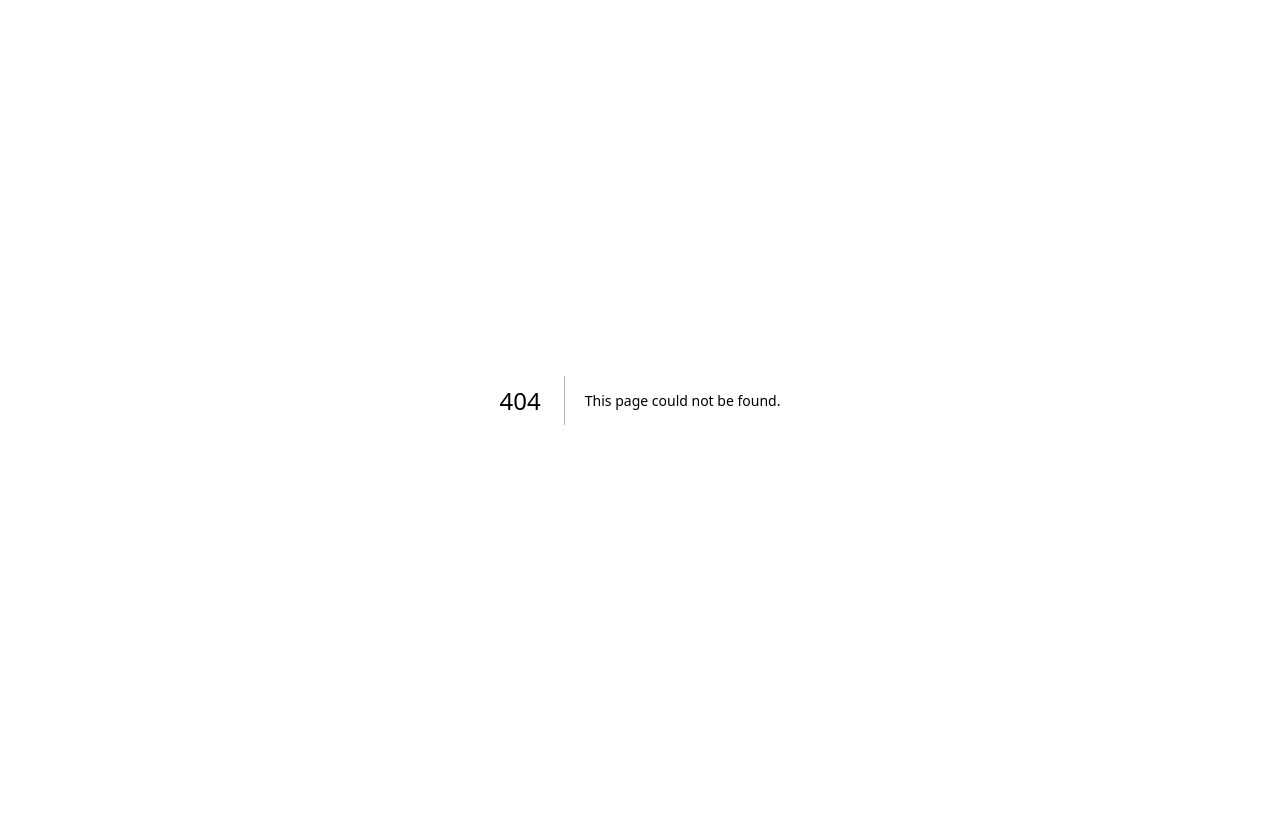
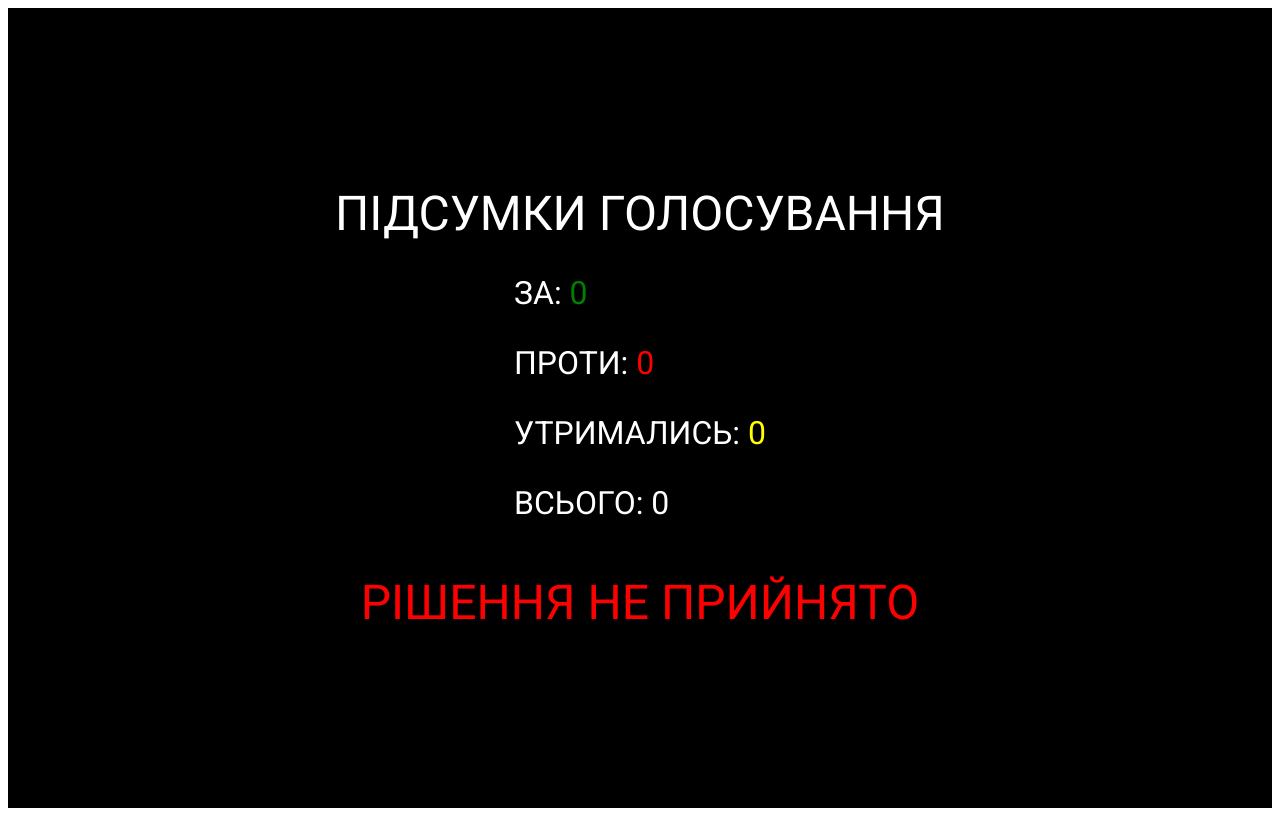
Before and after one commit to nagornyi/easy-voting-app, a Next.js app: page /result in a window 1280 px wide. Before the commit this address had no page. Built offline with nearby package versions, Linux system fonts and the light colour scheme; no server answers; the database is empty.

Commit message:
Screen with voting results

```diff
--- /dev/null
+++ b/pages/result.js
@@ -0,0 +1,65 @@
+import { useEffect, useState } from 'react';
+
+export default function Result() {
+  const [isVotingActive, setIsVotingActive] = useState(true);
+  const [results, setResults] = useState(null);
+  const [timeRemaining, setTimeRemaining] = useState(null);
+
+  // Poll voting status every second
+  useEffect(() => {
+    const pollVotingStatus = setInterval(async () => {
+      try {
+        const res = await fetch('/api/votingstatus');
+        const data = await res.json();
+        setIsVotingActive(data.is_active === 1);
+        setTimeRemaining(data.time_remaining);
+
+        if (!data.is_active) {
+          // Fetch result only once when voting is inactive
+          const resultRes = await fetch('/api/getresult');
+          const resultData = await resultRes.json();
+          setResults(resultData);
+        }
+      } catch (error) {
+        console.error('Error fetching voting status or result:', error);
+      }
+    }, 1000);
+
+    return () => clearInterval(pollVotingStatus);
+  }, []);
+
+  if (isVotingActive && timeRemaining > 0) {
+    return (
+      <div className="result-screen">
+        <div className="resultheader">
+          ТРИВАЄ ГОЛОСУВАННЯ
+        </div>
+      </div>
+    );
+  }
+
+  if (results) {
+    const { yes, no, abstain } = results;
+    const total = yes + no + abstain;
+    const decision = yes > total / 2 ? 'РІШЕННЯ ПРИЙНЯТО' : 'РІШЕННЯ НЕ ПРИЙНЯТО';
+
+    return (
+      <div className="result-screen">
+        <div className="resultheader">
+          ПІДСУМКИ ГОЛОСУВАННЯ
+        </div>
+        <div className="summary">
+          <p>ЗА: <span className='yesvotes'>{yes}</span></p>
+          <p>ПРОТИ: <span className='novotes'>{no}</span></p>
+          <p>УТРИМАЛИСЬ: <span className='abstainvotes'>{abstain}</span></p>
+          <p>ВСЬОГО: {total}</p>
+        </div>
+        <div className={`decision ${decision === 'РІШЕННЯ ПРИЙНЯТО' ? 'accepted' : 'rejected'}`}>
+          {decision}
+        </div>
+      </div>
+    );
+  }
+
+  return null; // Return nothing if no data yet
+}
--- a/styles/globals.css
+++ b/styles/globals.css
@@ -54,3 +54,39 @@
     width: 100%;
   }
 }
+
+.result-screen {
+  display: flex;
+  flex-direction: column;
+  justify-content: center;
+  align-items: center;
+  height: 100vh;
+  background-color: black;
+  color: white;
+  font-family: 'Roboto', sans-serif;
+}
+.summary {
+  font-size: 2rem;
+  margin-bottom: 20px;
+  margin-left: 20px;
+  margin-right: 20px;
+}
+.resultheader {
+  font-size: 3rem;
+  margin-left: 20px;
+  margin-right: 20px;
+}
+.decision {
+  font-size: 3rem;
+  margin-left: 20px;
+  margin-right: 20px;
+}
+.accepted, .yesvotes {
+  color: green;
+}
+.rejected, .novotes {
+  color: red;
+}
+.abstainvotes {
+  color: yellow;
+}
```
Also changed, not shown: 1 other file (tests, documents, lock files or other folders).
